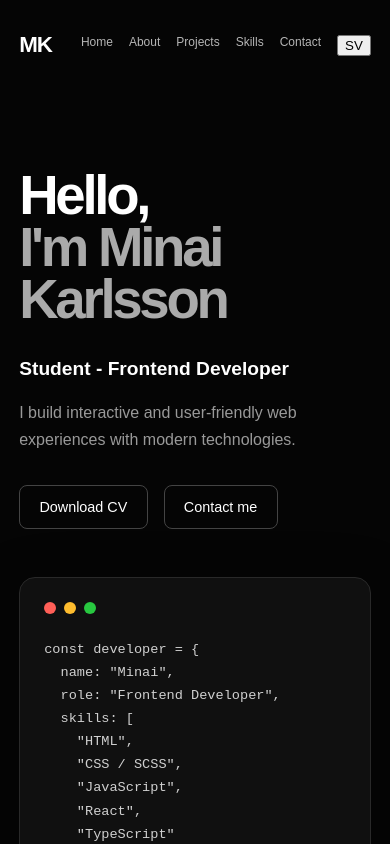
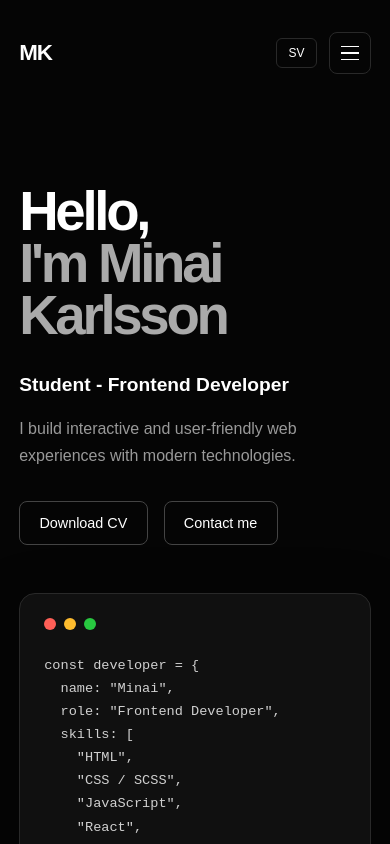
Before and after one commit to minza-42/portfolio-react, a React (Vite) app: page / in a window 390 px wide. Shown: the top 844 px of the page. Built offline with nearby package versions, Linux system fonts and the light colour scheme.

Commit message:
add: add responsive hamburger menu

```diff
--- a/src/components/Header.tsx
+++ b/src/components/Header.tsx
@@ -1,45 +1,78 @@
-import type { Dispatch, SetStateAction } from 'react'
-import translations from '../data/translations'
-
-type Language = keyof typeof translations
+import { useState, type Dispatch, type SetStateAction } from "react";
+import translations from "../data/translations";
 
 type HeaderProps = {
-  language: Language
-  setLanguage: Dispatch<SetStateAction<Language>>
-  translations: typeof translations.en
-}
+  language: "en" | "sv";
+  setLanguage: Dispatch<SetStateAction<"en" | "sv">>;
+  translations: typeof translations.en;
+};
 
-function Header({
-  language,
-  setLanguage,
-  translations,
-}: HeaderProps) {
-  const handleLanguageChange = () => {
-    setLanguage(language === 'en' ? 'sv' : 'en')
-  }
+function Header({ language, setLanguage, translations }: HeaderProps) {
+  const [menuOpen, setMenuOpen] = useState(false);
+
+  const toggleMenu = () => {
+    setMenuOpen((current) => !current);
+  };
+
+  const closeMenu = () => {
+    setMenuOpen(false);
+  };
+
+  const toggleLanguage = () => {
+    setLanguage((currentLanguage) => (currentLanguage === "en" ? "sv" : "en"));
+  };
 
   return (
     <header className="header">
-      <a href="#home" className="logo">
+      <a href="#home" className="logo" onClick={closeMenu}>
         MK
       </a>
 
-      <nav className="navigation">
-        <a href="#home">{translations.navigation.home}</a>
-        <a href="#about">{translations.navigation.about}</a>
-        <a href="#projects">{translations.navigation.projects}</a>
-        <a href="#skills">{translations.navigation.skills}</a>
-        <a href="#contact">{translations.navigation.contact}</a>
+      <nav className={`navigation ${menuOpen ? "open" : ""}`}>
+        <a href="#home" onClick={closeMenu}>
+          {translations.navigation.home}
+        </a>
+
+        <a href="#about" onClick={closeMenu}>
+          {translations.navigation.about}
+        </a>
+
+        <a href="#skills" onClick={closeMenu}>
+          {translations.navigation.skills}
+        </a>
+
+        <a href="#projects" onClick={closeMenu}>
+          {translations.navigation.projects}
+        </a>
+
+        <a href="#contact" onClick={closeMenu}>
+          {translations.navigation.contact}
+        </a>
+      </nav>
+
+      <div className="header-actions">
+        <button
+          type="button"
+          className="language-toggle"
+          onClick={toggleLanguage}
+        >
+          {language === "en" ? "SV" : "EN"}
+        </button>
 
         <button
-          className="language-button"
-          onClick={handleLanguageChange}
+          type="button"
+          className={`menu-toggle ${menuOpen ? "open" : ""}`}
+          onClick={toggleMenu}
+          aria-label={menuOpen ? "Close menu" : "Open menu"}
+          aria-expanded={menuOpen}
         >
-          {language === 'en' ? 'SV' : 'EN'}
+          <span></span>
+          <span></span>
+          <span></span>
         </button>
-      </nav>
+      </div>
     </header>
-  )
+  );
 }
 
-export default Header
+export default Header;
--- a/src/styles/_about.scss
+++ b/src/styles/_about.scss
@@ -1,7 +1,7 @@
 @use 'variables' as *;
 
 .about {
-  padding: 8rem 0;
+  padding: 1rem 0;
 }
 
 .about-heading {
--- a/src/styles/_header.scss
+++ b/src/styles/_header.scss
@@ -31,3 +31,29 @@
     }
   }
 }
+
+.header-actions {
+  display: flex;
+  align-items: center;
+  gap: 0.75rem;
+}
+
+.language-toggle {
+  padding: 0.45rem 0.7rem;
+  border: 1px solid $border;
+  border-radius: 6px;
+  background: transparent;
+  color: $text-primary;
+  font-family: inherit;
+  font-size: 0.75rem;
+  cursor: pointer;
+
+  &:hover {
+    background: $surface;
+    border-color: $border-light;
+  }
+}
+
+.menu-toggle {
+  display: none;
+}
--- a/src/styles/_responsive.scss
+++ b/src/styles/_responsive.scss
@@ -1,15 +1,80 @@
+@use 'variables' as *;
+
 @media (max-width: 768px) {
+  // Root
+
   #root {
     padding: 0 1.2rem;
   }
 
+  // Header
+
+  .header {
+    display: grid;
+    grid-template-columns: 1fr auto;
+    align-items: center;
+  }
+
+  .header-actions {
+    display: flex;
+    align-items: center;
+    gap: 0.75rem;
+    grid-column: 2;
+    grid-row: 1;
+  }
+
   .navigation {
-    gap: 1rem;
+    display: none;
+    flex-direction: column;
+    grid-column: 1 / -1;
+    grid-row: 2;
+
+    gap: 0;
+
+    width: 100%;
+    padding: 1rem 0 0;
+
+    &.open {
+      display: flex;
+    }
 
     a {
-      font-size: 0.75rem;
+      padding: 1rem 0;
+      border-bottom: 1px solid $border;
+      font-size: 0.85rem;
+      opacity: 0.8;
+
+      &:hover {
+        opacity: 1;
+      }
     }
   }
+
+  .menu-toggle {
+  display: flex;
+  flex-direction: column;
+  justify-content: center;
+  gap: 5px;
+
+  width: 42px;
+  height: 42px;
+  padding: 0;
+
+  border: 1px solid $border;
+  border-radius: 8px;
+
+  background: transparent;
+  cursor: pointer;
+
+  span {
+    display: block;
+    width: 18px;
+    height: 1.5px;
+    margin: 0 auto;
+    background: $text-primary;
+  }
+}
+  // Hero
 
   .hero {
     grid-template-columns: 1fr;
@@ -21,6 +86,8 @@
   .hero h1 {
     font-size: clamp(3rem, 14vw, 5rem);
   }
+
+  // About
 
   .about {
     padding: 5rem 0;
@@ -48,6 +115,8 @@
     padding: 1.25rem;
   }
 
+  // Projects
+
   .projects {
     padding-top: 2rem;
   }
```
